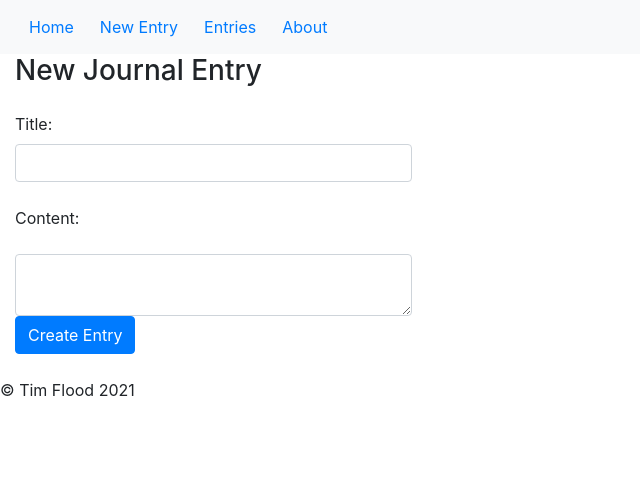
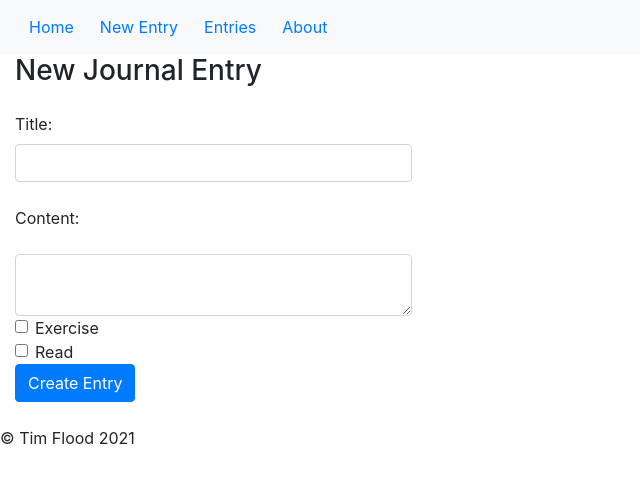
Before and after one commit to t-flood/journal-project, a React (Create React App) app in the folder client/: page /entries/new in a window 1280 px wide. Shown: the top 482 px of the page, without its empty margins (0-640 px from the left). Built offline with nearby package versions, Linux system fonts and the light colour scheme.

Commit message:
added bootstrap checkboxes to entry form

```diff
--- a/client/src/components/Form.js
+++ b/client/src/components/Form.js
@@ -52,6 +52,28 @@ class Form extends Component {
               value={this.state.content}
               onChange={this.handleChange}
             ></textarea>
+            <div className="form-check">
+              <input
+                class="form-check-input"
+                type="checkbox"
+                value=""
+                id="flexCheckDefault"
+              />
+              <label className="form-check-label" for="flexCheckDefault">
+                Exercise
+              </label>
+            </div>
+            <div className="form-check">
+              <input
+                class="form-check-input"
+                type="checkbox"
+                value=""
+                id="flexCheckDefault"
+              />
+              <label className="form-check-label" for="flexCheckDefault">
+                Read
+              </label>
+            </div>
             <div>
               <button type="submit" className="btn btn-primary">
                 Create Entry
```
